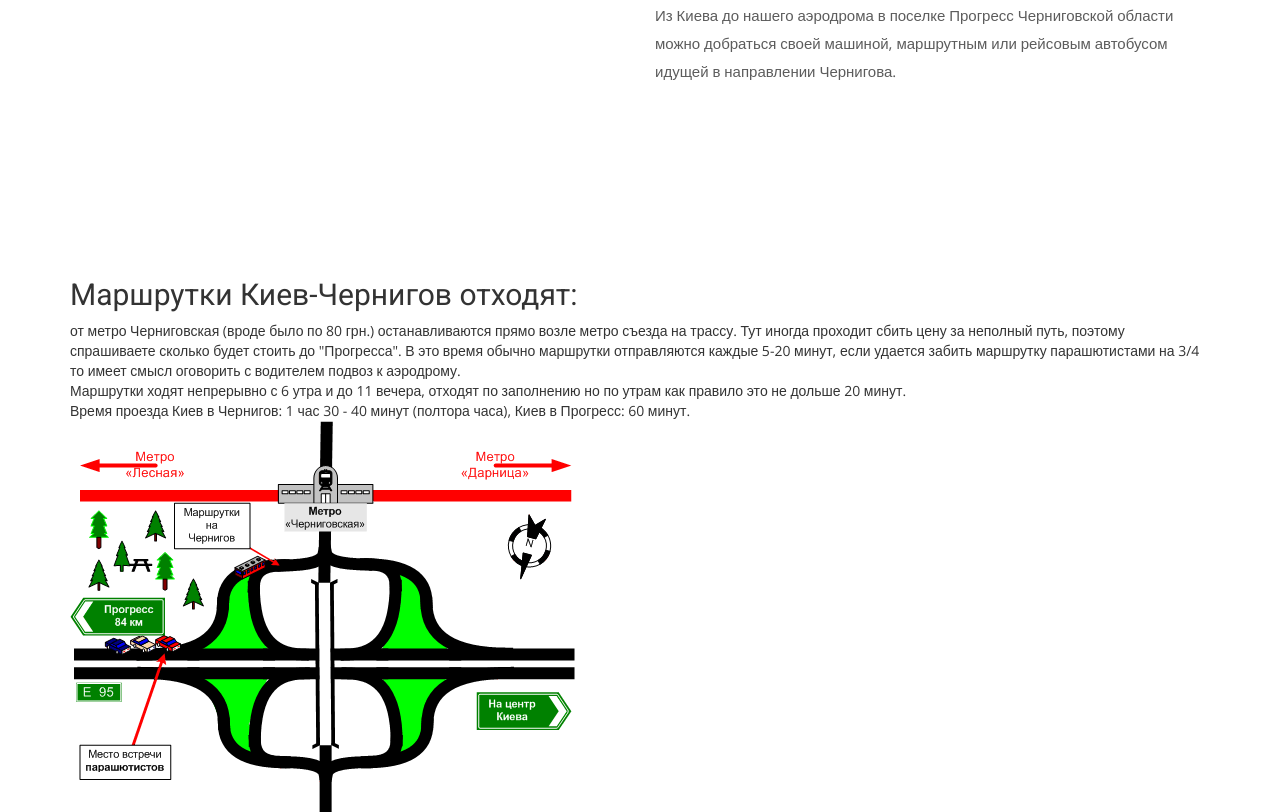
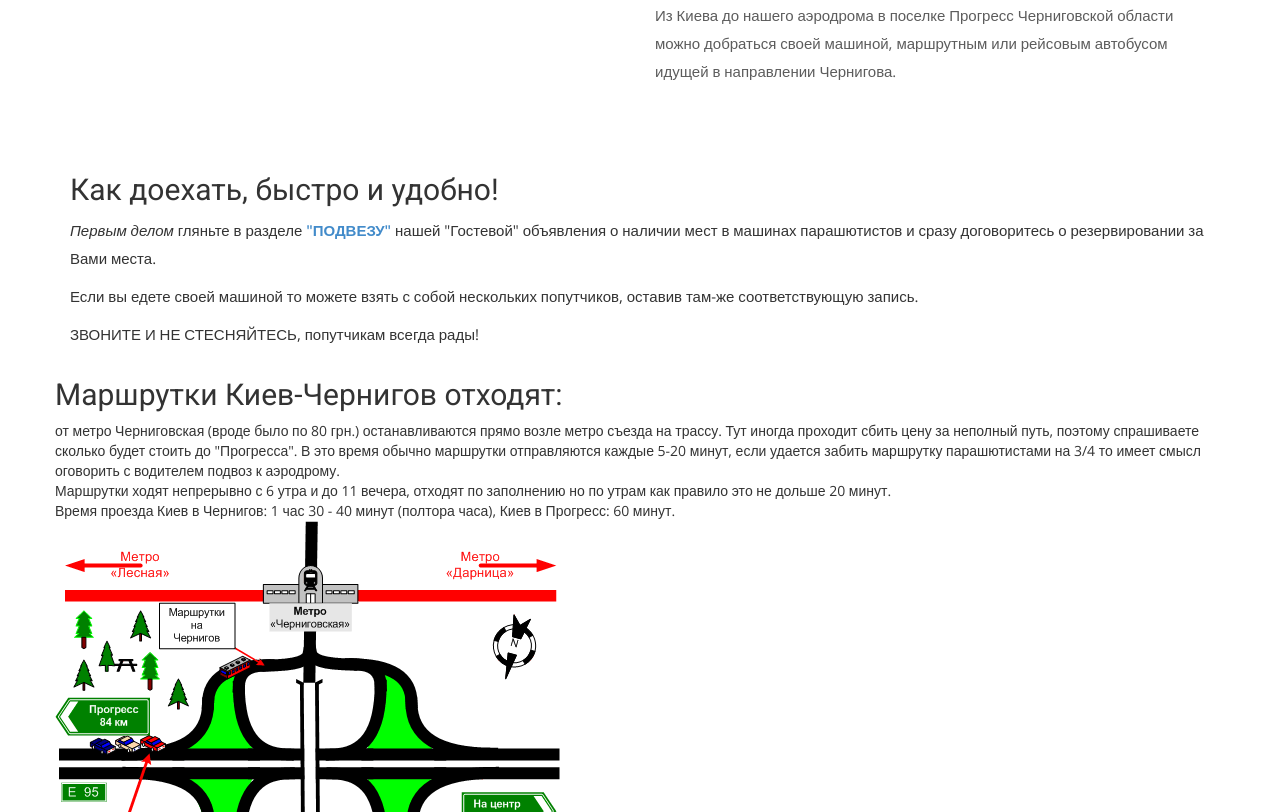
Before and after one commit to joej0e/progres.org.ua, a Jekyll site: the page built from contact.html, in a window 1280 px wide and 900 px high, scrolled down 921 px, cut to the strip 88-900 px from the top of the window. Built offline with Jekyll 4.4.1, drawn with Linux system fonts in a browser that asks for light colours; nearby versions of some CDN libraries; some web fonts are replaced.

Commit message:
Added link to carpool comment box

```diff
--- a/contact.html
+++ b/contact.html
@@ -110,9 +110,17 @@ permalink: /contact/
       </div>
     </div>
   </div>
-</section>
-<section id="contact-form">
   <div class="container">
+    <div class="row">
+      <div class="col-md-12">
+        <div class="block">
+          <h2>Как доехать, быстро и удобно!</h2>
+          <p><em>Первым делом</em> гляньте в разделе <a href="{{site.baseurl}}/guestbook/carpool.html"><strong>"ПОДВЕЗУ"</strong></a> нашей "Гостевой" объявления о наличии мест в машинах парашютистов и сразу договоритесь о резервировании за Вами места.</p>
+	  <p>Если вы едете своей машиной то можете взять с собой нескольких попутчиков, оставив там-же соответствующую запись.</p>
+	  <p>ЗВОНИТЕ И НЕ СТЕСНЯЙТЕСЬ, попутчикам всегда рады!</p>
+
+      </div>
+    </div>
     <div class="row">
       <div class="col-md-12">
         <div class="block">
```
